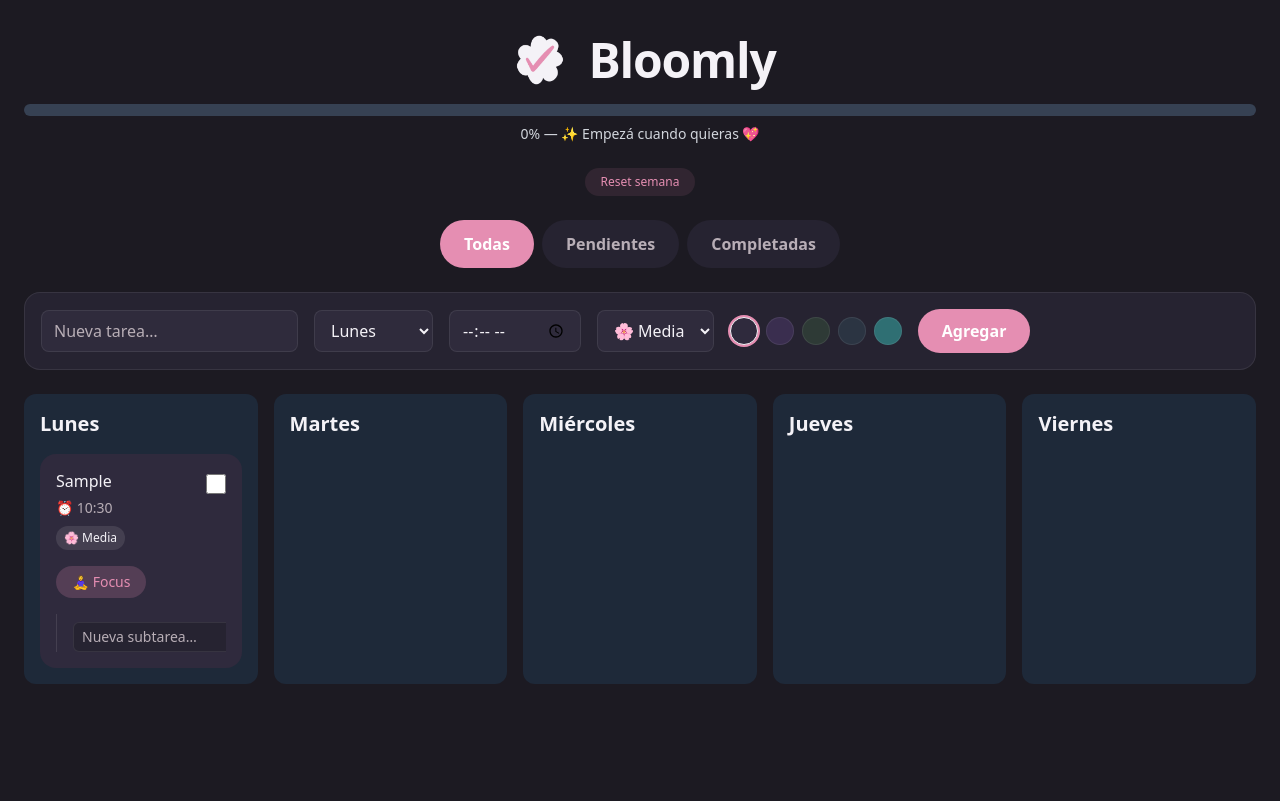
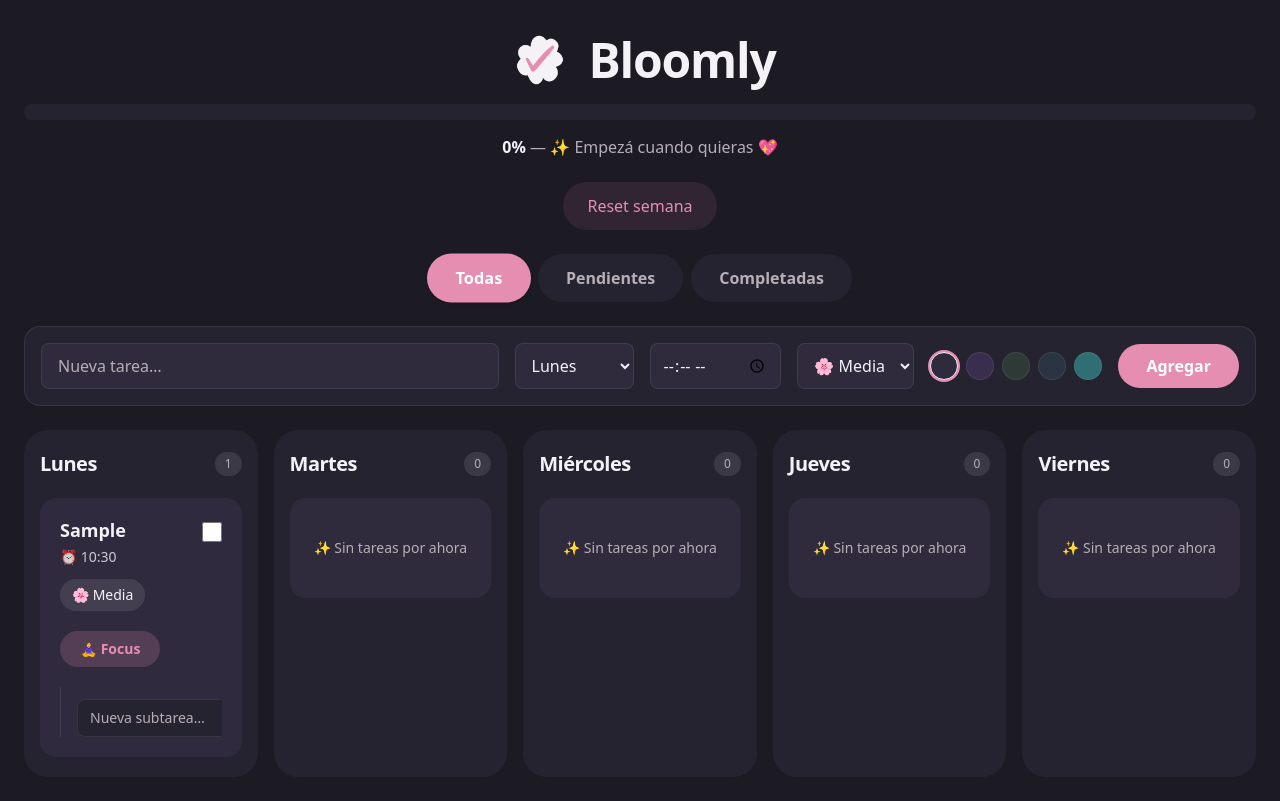
Before and after one commit to MikaelaEstefan/my-todo-app, a React (Vite) app: page / in a window 1280 px wide. Both pictures are taken after typing "Sample", "10:30" into the empty fields and a click on the button "Agregar". Built offline with nearby package versions, Linux system fonts and the light colour scheme.

Commit message:
visual fixes

```diff
--- a/src/App.jsx
+++ b/src/App.jsx
@@ -43,9 +43,9 @@ export default function App() {
           }}
           className="
             self-center
-            text-xs
-            px-4
-            py-1.5
+            text-s
+            px-6
+            py-3
             rounded-full
             bg-[var(--pink-main)]/10
             text-[var(--pink-main)]
--- a/src/components/DayColumn.jsx
+++ b/src/components/DayColumn.jsx
@@ -1,8 +1,5 @@
 // src/components/DayColumn.jsx
-import {
-  DndContext,
-  closestCenter,
-} from "@dnd-kit/core";
+import { DndContext, closestCenter } from "@dnd-kit/core";
 import {
   SortableContext,
   verticalListSortingStrategy,
@@ -16,11 +13,10 @@ export default function DayColumn({ day, filter }) {
   const tasks = useTasksStore((state) => state.tasks[day] || []);
   const reorderTasks = useTasksStore((state) => state.reorderTasks);
 
-  // 🔍 FILTRADO
   const filteredTasks = tasks.filter((task) => {
     if (filter === "pending") return !task.completed;
     if (filter === "completed") return task.completed;
-    return true; // all
+    return true;
   });
 
   const handleDragEnd = (event) => {
@@ -34,9 +30,37 @@ export default function DayColumn({ day, filter }) {
   };
 
   return (
-    <div className="bg-gray-800 p-4 rounded-xl">
-      <h2 className="text-xl font-semibold mb-4">{day}</h2>
+    <div
+      className="
+        bg-[var(--bg-panel)]
+        rounded-3xl
+        px-4
+        py-5
+        flex
+        flex-col
+        gap-5
+      "
+    >
+      {/* HEADER */}
+      <div className="flex items-center justify-between">
+        <h2 className="text-xl font-semibold tracking-tight">
+          {day}
+        </h2>
 
+        <span
+          className="
+            px-2.5 py-1
+            text-xs
+            rounded-full
+            bg-white/10
+            text-[var(--text-muted)]
+          "
+        >
+          {filteredTasks.length}
+        </span>
+      </div>
+
+      {/* CONTENT */}
       <DndContext
         collisionDetection={closestCenter}
         onDragEnd={handleDragEnd}
@@ -45,10 +69,26 @@ export default function DayColumn({ day, filter }) {
           items={filteredTasks.map((t) => t.id)}
           strategy={verticalListSortingStrategy}
         >
-          <div className="flex flex-col gap-3">
-            {filteredTasks.map((task) => (
-              <TaskCard key={task.id} task={task} />
-            ))}
+          <div className="flex flex-col gap-4">
+            {filteredTasks.length === 0 ? (
+              <div
+                className="
+                  text-sm
+                  text-[var(--text-muted)]
+                  text-center
+                  py-10
+                  px-4
+                  rounded-2xl
+                  bg-[var(--bg-card)]
+                "
+              >
+                ✨ Sin tareas por ahora
+              </div>
+            ) : (
+              filteredTasks.map((task) => (
+                <TaskCard key={task.id} task={task} />
+              ))
+            )}
           </div>
         </SortableContext>
       </DndContext>
--- a/src/components/FilterButton.jsx
+++ b/src/components/FilterButton.jsx
@@ -4,22 +4,29 @@ export default function FilterButton({ label, active, onClick }) {
     <button
       onClick={onClick}
       className={`
-        px-6 py-3
+        px-7 py-3
         rounded-full
         text-base
         font-semibold
-        transition-colors
+        transition-all
+        duration-200
+        focus:outline-none
+        focus-visible:ring-2
+        focus-visible:ring-[var(--pink-main)]/50
         ${
           active
             ? `
               bg-[var(--pink-main)]
               text-white
+              shadow-sm
+              scale-[1.02]
             `
             : `
               bg-[var(--bg-panel)]
               text-[var(--text-muted)]
               hover:text-[var(--text-main)]
               hover:bg-[var(--bg-card)]
+              hover:scale-[1.02]
             `
         }
       `}
--- a/src/components/NewTaskDropdown.jsx
+++ b/src/components/NewTaskDropdown.jsx
@@ -1,3 +1,4 @@
+// src/components/NewTaskDropdown.jsx
 import React, { useState } from "react";
 import { useTasksStore } from "../context/useTasksStore";
 import { TASK_COLORS } from "../constants/taskColors";
@@ -26,11 +27,10 @@ export default function NewTaskDropdown() {
 
   return (
     <div className="flex flex-wrap items-center gap-4">
-
       {/* TEXTO */}
       <input
         className="
-          px-3 py-2
+          px-4 py-2.5
           rounded-lg
           bg-[var(--bg-card)]
           text-[var(--text-main)]
@@ -38,6 +38,8 @@ export default function NewTaskDropdown() {
           border border-[var(--border-soft)]
           focus:outline-none
           focus:border-[var(--pink-main)]
+          flex-1
+          min-w-[220px]
         "
         placeholder="Nueva tarea…"
         value={text}
@@ -47,7 +49,7 @@ export default function NewTaskDropdown() {
       {/* DÍA */}
       <select
         className="
-          px-3 py-2
+          px-3 py-2.5
           rounded-lg
           bg-[var(--bg-card)]
           text-[var(--text-main)]
@@ -71,7 +73,7 @@ export default function NewTaskDropdown() {
         value={time}
         onChange={(e) => setTime(e.target.value)}
         className="
-          px-3 py-2
+          px-3 py-2.5
           rounded-lg
           bg-[var(--bg-card)]
           text-[var(--text-main)]
@@ -84,7 +86,7 @@ export default function NewTaskDropdown() {
       {/* PRIORIDAD */}
       <select
         className="
-          px-3 py-2
+          px-3 py-2.5
           rounded-lg
           bg-[var(--bg-card)]
           text-[var(--text-main)]
@@ -106,12 +108,16 @@ export default function NewTaskDropdown() {
           <button
             key={c.id}
             type="button"
+            aria-label={c.label}
             onClick={() => setColor(c.value)}
             className={`
               w-7 h-7
               rounded-full
               border
               transition
+              focus:outline-none
+              focus-visible:ring-2
+              focus-visible:ring-[var(--pink-main)]
               ${
                 color === c.value
                   ? "ring-2 ring-[var(--pink-main)]"
@@ -128,13 +134,16 @@ export default function NewTaskDropdown() {
       <button
         onClick={handleAdd}
         className="
-          px-6 py-2.5
+          px-7 py-2.5
           rounded-full
           bg-[var(--pink-main)]
           text-white
           font-semibold
           hover:bg-[var(--pink-strong)]
           transition
+          focus:outline-none
+          focus-visible:ring-2
+          focus-visible:ring-[var(--pink-main)]/50
         "
       >
         Agregar
--- a/src/components/ProgressBar.jsx
+++ b/src/components/ProgressBar.jsx
@@ -7,37 +7,40 @@ export default function ProgressBar() {
   const message = useTasksStore((state) => state.getProgressMessage());
 
   return (
-    <div className="flex flex-col items-center w-full gap-2">
+    <div className="flex flex-col items-center w-full gap-4 relative">
       {/* CONTENEDOR */}
-      <div className="w-full bg-gray-700 h-3 rounded-xl overflow-hidden relative">
+      <div
+        className="
+          w-full
+          h-4
+          rounded-full
+          bg-[var(--bg-panel)]
+          overflow-hidden
+        "
+      >
         {/* FILL */}
         <motion.div
-          className="h-full bg-green-400 rounded-xl"
+          className="h-full rounded-full pointer-events-none"
           initial={{ width: 0 }}
-          animate={{
-            width: `${progress}%`,
-            boxShadow:
-              progress > 0
-                ? "0 0 12px rgba(74, 222, 128, 0.8)"
-                : "none",
-          }}
-          transition={{
-            width: { duration: 0.5, ease: "easeInOut" },
-            boxShadow: { duration: 0.3 },
+          animate={{ width: `${progress}%` }}
+          transition={{ duration: 0.5, ease: "easeInOut" }}
+          style={{
+            background:
+              "linear-gradient(90deg, var(--pink-main), #9F7AEA)",
           }}
         />
 
-        {/* PULSO SUAVE */}
+        {/* BRILLO SUAVE */}
         {progress > 0 && (
           <motion.div
-            key={progress} // 👈 fuerza animación al cambiar
-            className="absolute inset-0 rounded-xl"
-            initial={{ opacity: 0.4 }}
+            key={progress}
+            className="absolute inset-0 rounded-full pointer-events-none"
+            initial={{ opacity: 0.25 }}
             animate={{ opacity: 0 }}
             transition={{ duration: 0.6, ease: "easeOut" }}
             style={{
               background:
-                "linear-gradient(90deg, rgba(255,255,255,0.4), transparent)",
+                "linear-gradient(90deg, rgba(255,255,255,0.35), transparent)",
             }}
           />
         )}
@@ -49,9 +52,17 @@ export default function ProgressBar() {
         initial={{ opacity: 0, y: -4 }}
         animate={{ opacity: 1, y: 0 }}
         transition={{ duration: 0.3 }}
-        className="text-gray-300 text-sm text-center"
+        className="
+          text-base
+          text-[var(--text-muted)]
+          text-center
+          leading-snug
+        "
       >
-        {progress}% — {message}
+        <span className="text-[var(--text-main)] font-semibold">
+          {progress}%
+        </span>{" "}
+        — {message}
       </motion.p>
     </div>
   );
--- a/src/components/TaskButton.jsx
+++ /dev/null
@@ -1,68 +0,0 @@
-import React from "react";
-import { useTasksStore } from "../context/useTasksStore";
-
-export default function TaskButton({ task }) {
-  const toggleTask = useTasksStore((state) => state.toggleTask);
-
-  // Estilo según prioridad
-  const priorityClasses = {
-    alta: "font-bold",
-    media: "",
-    baja: "",
-  };
-
-  return (
-    <button
-      onClick={() => toggleTask(task.id)}
-      className={`
-        w-full text-left p-3 rounded-lg border transition-all
-        ${task.completed ? "opacity-40 border-green-400" : "opacity-100 border-gray-500"}
-        ${priorityClasses[task.priority]}
-      `}
-      style={{ backgroundColor: task.color }}
-    >
-      {/* Texto principal */}
-      <div className="text-base">{task.text}</div>
-
-      {/* Horario */}
-      {task.time && (
-        <div className="text-xs opacity-80 mt-1 flex items-center gap-1">
-          ⏰ <span>{task.time}</span>
-        </div>
-      )}
-
-      {/* Prioridad visual */}
-      <div className="mt-2">
-        <span
-          className={`
-            text-xs px-2 py-1 rounded-full
-            ${task.priority === "alta" ? "bg-red-500/30 text-red-300" : ""}
-            ${task.priority === "media" ? "bg-pink-500/30 text-pink-300" : ""}
-            ${task.priority === "baja" ? "bg-green-500/30 text-green-300" : ""}
-          `}
-        >
-          {task.priority === "alta" && "🔥 Alta"}
-          {task.priority === "media" && "🌸 Media"}
-          {task.priority === "baja" && "🌿 Baja"}
-        </span>
-      </div>
-
-
-      {task.subtasks?.length > 0 && (
-        <div className="mt-3 pl-3 border-l border-white/20 space-y-1">
-          {task.subtasks.map((sub, i) => (
-            <div
-              key={i}
-              className={`text-xs flex items-center gap-2 ${
-                sub.completed ? "line-through opacity-50" : ""
-              }`}
-            >
-              <span className="text-white/70">•</span>
-              <span>{sub.text}</span>
-            </div>
-          ))}
-        </div>
-      )}
-    </button>
-  );
-}
--- a/src/components/TaskCard.jsx
+++ b/src/components/TaskCard.jsx
@@ -39,20 +39,20 @@ export default function TaskCard({ task }) {
       transition={{ type: "spring", stiffness: 220, damping: 22 }}
       className={`
         rounded-2xl
-        p-4
+        p-5
         text-[var(--text-main)]
         select-none
         transition-all
         ${task.completed ? "opacity-50 saturate-50" : ""}
       `}
     >
-      {/* HEADER = DRAG */}
+      {/* HEADER */}
       <div
         className="flex justify-between items-start gap-3 cursor-grab"
         {...listeners}
       >
         <div
-          className={`text-base font-medium leading-snug ${
+          className={`text-lg font-semibold leading-snug ${
             task.completed ? "line-through opacity-60" : ""
           }`}
         >
@@ -70,30 +70,30 @@ export default function TaskCard({ task }) {
 
       {/* META */}
       {task.time && (
-        <div className="text-sm text-[var(--text-muted)] mt-1">
+        <div className="text-sm text-[var(--text-main)]/80 mt-1">
           ⏰ {task.time}
         </div>
       )}
 
       {/* PRIORITY */}
-      <div className="mt-2 text-xs inline-flex items-center gap-1 px-2 py-1 rounded-full bg-white/10">
+      <div className="mt-3 inline-flex items-center gap-1 px-3 py-1.5 rounded-full bg-white/10 text-sm">
         {task.priority === "alta" && "🔥 Alta"}
         {task.priority === "media" && "🌸 Media"}
         {task.priority === "baja" && "🌿 Baja"}
       </div>
 
       {/* ACTIONS */}
-      <div className="mt-4 flex items-center gap-3">
+      <div className="mt-5 flex items-center gap-4">
         <button
           onClick={(e) => {
             e.stopPropagation();
             startFocus(task.id);
           }}
           className="
-            px-4 py-1.5
+            px-5 py-2
             rounded-full
             text-sm
-            font-medium
+            font-semibold
             bg-[var(--pink-main)]/20
             text-[var(--pink-main)]
             hover:bg-[var(--pink-main)]/30
@@ -109,7 +109,7 @@ export default function TaskCard({ task }) {
               e.stopPropagation();
               toggleCollapse(task.id);
             }}
-            className="text-xs text-[var(--text-muted)] hover:text-[var(--text-main)] transition"
+            className="text-sm text-[var(--text-muted)] hover:text-[var(--text-main)] transition"
           >
             {task.collapsed ? "▶ Mostrar subtareas" : "▼ Ocultar subtareas"}
           </button>
@@ -125,12 +125,12 @@ export default function TaskCard({ task }) {
             animate={{ opacity: 1, height: "auto" }}
             exit={{ opacity: 0, height: 0 }}
             transition={{ duration: 0.2 }}
-            className="mt-4 pl-4 border-l border-white/10 space-y-2 overflow-hidden"
+            className="mt-5 pl-4 border-l border-white/10 space-y-3 overflow-hidden"
           >
             {subtasks.map((s) => (
               <label
                 key={s.id}
-                className="flex items-center gap-2 text-sm cursor-pointer"
+                className="flex items-center gap-3 text-sm cursor-pointer"
                 onClick={(e) => e.stopPropagation()}
               >
                 <input
@@ -150,12 +150,12 @@ export default function TaskCard({ task }) {
             ))}
 
             {/* ADD SUBTASK */}
-            <div className="flex gap-2 pt-2">
+            <div className="flex gap-2 pt-3">
               <input
                 className="
                   flex-1
-                  px-2 py-1
-                  rounded-md
+                  px-3 py-2
+                  rounded-lg
                   bg-[var(--bg-panel)]
                   text-sm
                   text-[var(--text-main)]
@@ -184,12 +184,12 @@ export default function TaskCard({ task }) {
                   setSubInput("");
                 }}
                 className="
-                  px-3
-                  rounded-md
+                  px-4
+                  rounded-lg
                   bg-[var(--pink-main)]
                   text-white
                   text-sm
-                  font-semibold
+                  font-bold
                   hover:bg-[var(--pink-strong)]
                   transition
                 "
--- a/src/context/useTasksStore.js
+++ b/src/context/useTasksStore.js
@@ -5,6 +5,9 @@ import { nanoid } from "nanoid";
 export const useTasksStore = create(
   persist(
     (set, get) => ({
+      // ======================
+      // STATE BASE
+      // ======================
       tasks: {
         Lunes: [],
         Martes: [],
@@ -13,7 +16,14 @@ export const useTasksStore = create(
         Viernes: [],
       },
 
-      // -------- TASKS --------
+      // 👉 NUEVO: FOCUS MODE STATE
+      focusMode: false,
+      focusedTaskId: null,
+      timer: 25 * 60, // 25 minutos (por ahora fijo)
+
+      // ======================
+      // TASKS
+      // ======================
       addTask: (day, text, color, priority = "media", time = "") =>
         set((state) => {
           const newTask = {
@@ -24,7 +34,6 @@ export const useTasksStore = create(
             priority,
             time,
             subtasks: [],
-            focus: false,
             collapsed: false,
           };
 
@@ -53,6 +62,9 @@ export const useTasksStore = create(
             Jueves: [],
             Viernes: [],
           },
+          focusMode: false,
+          focusedTaskId: null,
+          timer: 25 * 60,
         }),
 
       toggleCollapse: (taskId) =>
@@ -69,7 +81,6 @@ export const useTasksStore = create(
 
           return { tasks };
         }),
-
 
       toggleTask: (id) =>
         set((state) => {
@@ -93,7 +104,9 @@ export const useTasksStore = create(
           return { tasks };
         }),
 
-      // -------- SUBTASKS --------
+      // ======================
+      // SUBTASKS
+      // ======================
       addSubtask: (taskId, text) =>
         set((state) => {
           const tasks = structuredClone(state.tasks);
@@ -139,7 +152,47 @@ export const useTasksStore = create(
           return { tasks };
         }),
 
-      // -------- PROGRESS --------
+      // ======================
+      // FOCUS MODE (NUEVO)
+      // ======================
+      startFocus: (taskId) =>
+        set({
+          focusMode: true,
+          focusedTaskId: taskId,
+          timer: 25 * 60,
+          isPaused: false,
+        }),
+
+      stopFocus: () =>
+        set({
+          focusMode: false,
+          focusedTaskId: null,
+          timer: 25 * 60,
+          isPaused: false,
+        }),
+
+        pauseFocus: () =>
+          set({
+            isPaused: true,
+          }),
+
+        resumeFocus: () =>
+          set({
+            isPaused: false,
+          }),
+
+        tick: () =>
+          set((state) => {
+            if (state.isPaused || !state.focusMode) return state;
+            return {
+              timer: Math.max(state.timer - 1, 0),
+            };
+          }),
+
+
+      // ======================
+      // PROGRESS
+      // ======================
       getProgress: () => {
         const all = Object.values(get().tasks).flat();
         if (!all.length) return 0;
@@ -167,7 +220,7 @@ export const useTasksStore = create(
       },
     }),
     {
-      name: "my-todo-app-storage", // 🔑 clave en localStorage
+      name: "my-todo-app-storage",
     }
   )
 );
```
Also changed, not shown: src/components/FocusOverlay.jsx (+100 -17 lines), src/components/SubtaskList.jsx (deleted, +0 -68 lines), src/components/Header.jsx (deleted). Lines whose indentation alone changed are shown as unchanged.
